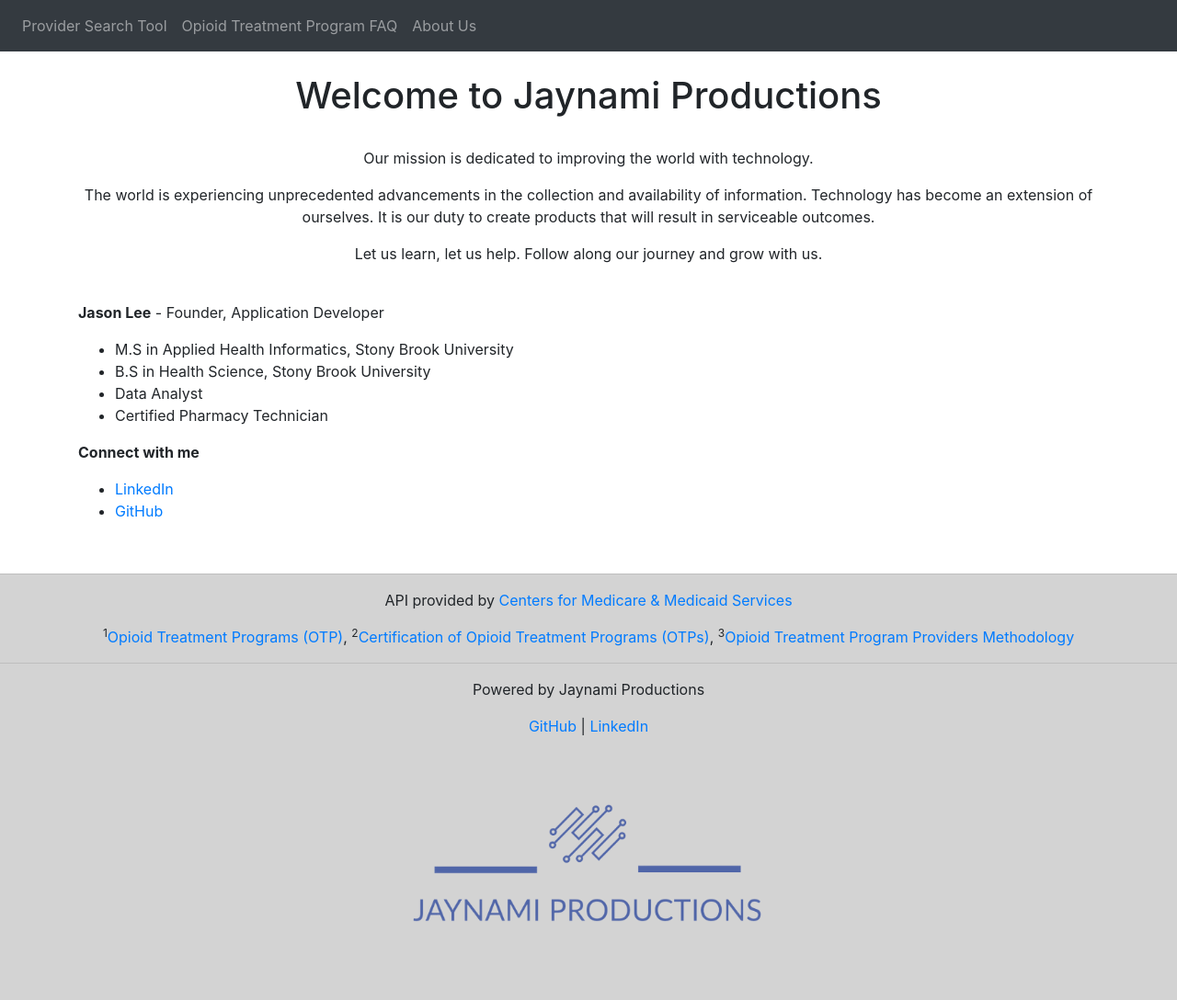
After one commit to jaynamiproductions/opioid-treatment-finder, a Flask app: page /about in a window 1280 px wide. The commit adds this page. Shown: the whole page at 92% size. Run offline with Flask 2, Linux system fonts and the light colour scheme; some libraries are stand-ins or nearby versions.

Commit message:
new features

```diff
--- /dev/null
+++ b/templates/about.html
@@ -0,0 +1,34 @@
+{% extends "base.html" %}
+
+{% block style %}
+
+{% endblock %}
+
+
+{% block stuff %}
+
+<h1 align="center">Welcome to Jaynami Productions</h1>
+<br/>
+<p align="center">Our mission is dedicated to improving the world with technology.</p>
+<p align="center">The world is experiencing unprecedented advancements in the collection
+    and availability of information. Technology has become an extension of ourselves. It is
+    our duty to create products that will result in serviceable outcomes.</p>
+<p align="center">Let us learn, let us help. Follow along our journey and grow with us.</p>
+<br/>
+<p><b>Jason Lee</b> - Founder, Application Developer</p>
+<p>
+    <ul>
+        <li>M.S in Applied Health Informatics, Stony Brook University</li>
+        <li>B.S in Health Science, Stony Brook University</li>
+        <li>Data Analyst</li>
+        <li>Certified Pharmacy Technician</li>
+    </ul>
+</p>
+<p><b>Connect with me</b></p>
+<p>
+    <ul>
+        <li><a href="https://www.linkedin.com/in/jasonleeyn/">LinkedIn</a></li>
+        <li><a href="https://github.com/jaynamiproductions">GitHub</a></li>
+    </ul>
+</p>
+{% endblock %}
--- a/templates/base.html
+++ b/templates/base.html
@@ -16,6 +16,9 @@
         />
         <title>Opioid Treatment Finder</title>
     </head>
+    {% block style %}
+    {% endblock %}
+
     <body>
         <nav class="navbar navbar-expand-lg navbar-dark bg-dark">
             <button class="navbar-toggler" type="button" data-toggle="collapse" data-target="#navbar">
@@ -23,9 +26,9 @@
             </button>
             <div class="collapse navbar-collapse" id="navbar">
                 <div class="navbar-nav">
-                    <a class="nav-item nav-link" id="searchtool" href="/">Search Tool</a>
+                    <a class="nav-item nav-link" id="searchtool" href="/">Provider Search Tool</a>
                     <a class="nav-item nav-link" id="optfaq" href="/otp-faq">Opioid Treatment Program FAQ</a>
-                    <a class="nav-item nav-link" id="aboutus" href="/logout">About Us</a>
+                    <a class="nav-item nav-link" id="aboutus" href="/about">About Us</a>
                 </div>
             </div>
         </nav>
--- a/templates/faq.html
+++ b/templates/faq.html
@@ -28,16 +28,13 @@
             accredited by a SAMHSA approved accrediting body.
         </p>
     </div>
-
-
-
     <br/>
     <div>
         <p><b>Does Medicare cover the utilization of Opioid Treatment Programs?</b></p>
         <p><sup>2</sup>Medicare pays OTPs through bundled payments for OUD treatment services
             for people with Medicare Part B. Under the OTP benefit, Medicare covers:
             <ul>
-                <li>U.S. FDA-approved opioid agonist and antagonist MAT medications</li>
+                <li>U.S FDA-approved opioid agonist and antagonist MAT medications</li>
                 <li>Dispensing and administering MAT medications, if applicable</li>
                 <li>Substance use counseling</li>
                 <li>Individual and group therapy</li>
--- /dev/null
+++ b/templates/npi.html
@@ -0,0 +1 @@
+{% extends "base.html" %}
--- a/views.py
+++ b/views.py
@@ -31,3 +31,11 @@ def home():
 @views.route('/otp-faq')
 def faq():
     return render_template('faq.html')
+
+@views.route('/about')
+def about():
+    return render_template('about.html')
+
+@views.route('/npi-validation')
+def npi():
+    return render_template('npi.html')
```
